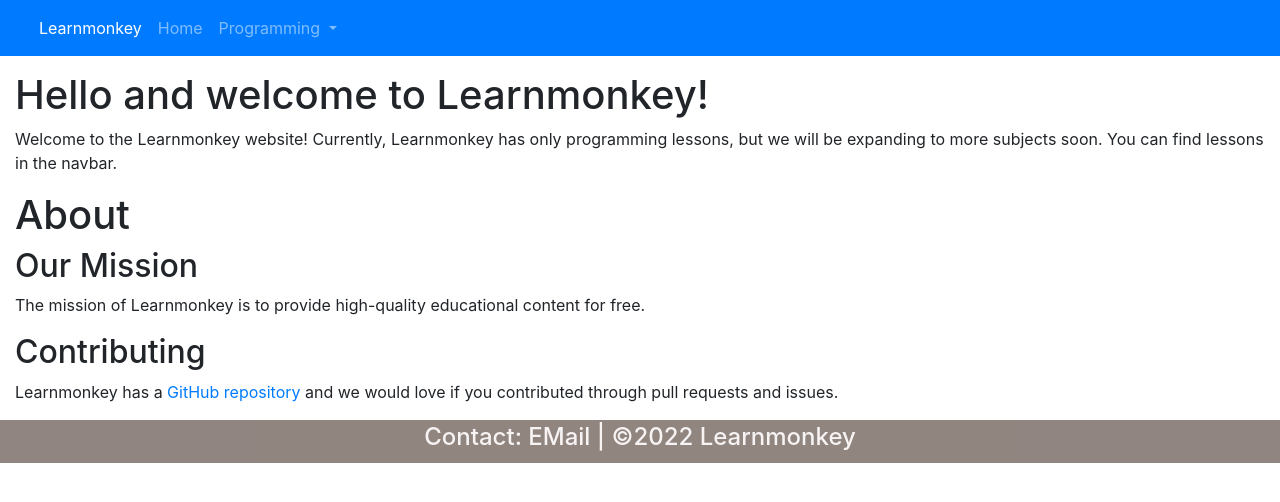
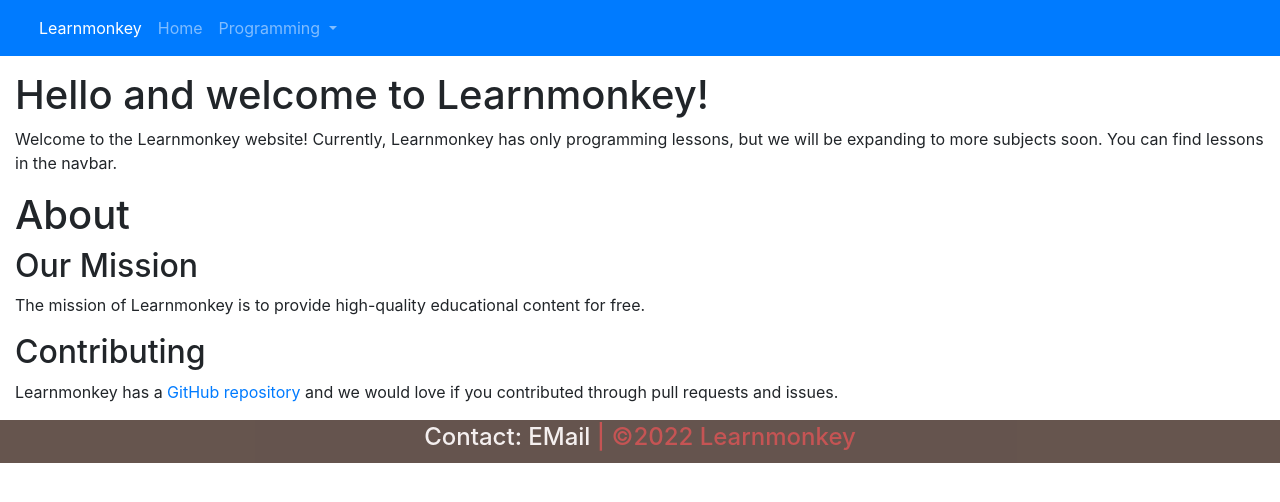
Before and after one commit to learnmonkey/learnmonkey.github.io, a Jekyll site: the page built from index.html, in a window 1280 px wide. Shown: the top 502 px of the page. Built offline with Jekyll 4.4.1, drawn with Linux system fonts in a browser that asks for light colours.

Commit message:
Brown Footer Color

```diff
--- a/assets/css/style.css
+++ b/assets/css/style.css
@@ -14,8 +14,8 @@
     text-align: center;
     padding: 3px;
     background-color: rgb(37, 13, 4);
-    color: #f0e9e9;
-    opacity: 50%;
+    color: #ad0c0c;
+    opacity: 70%;
 }
 
 a.footlink {
```
